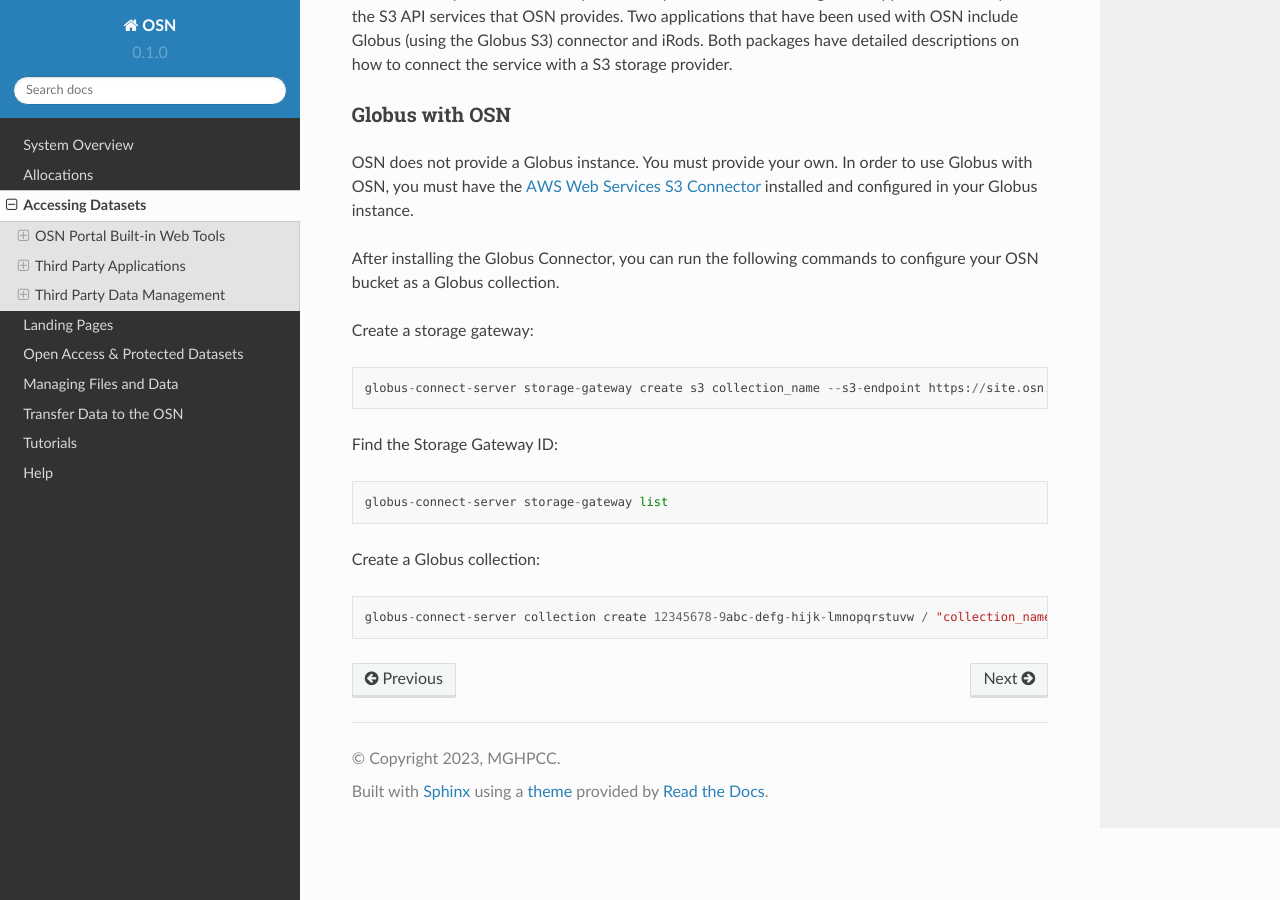
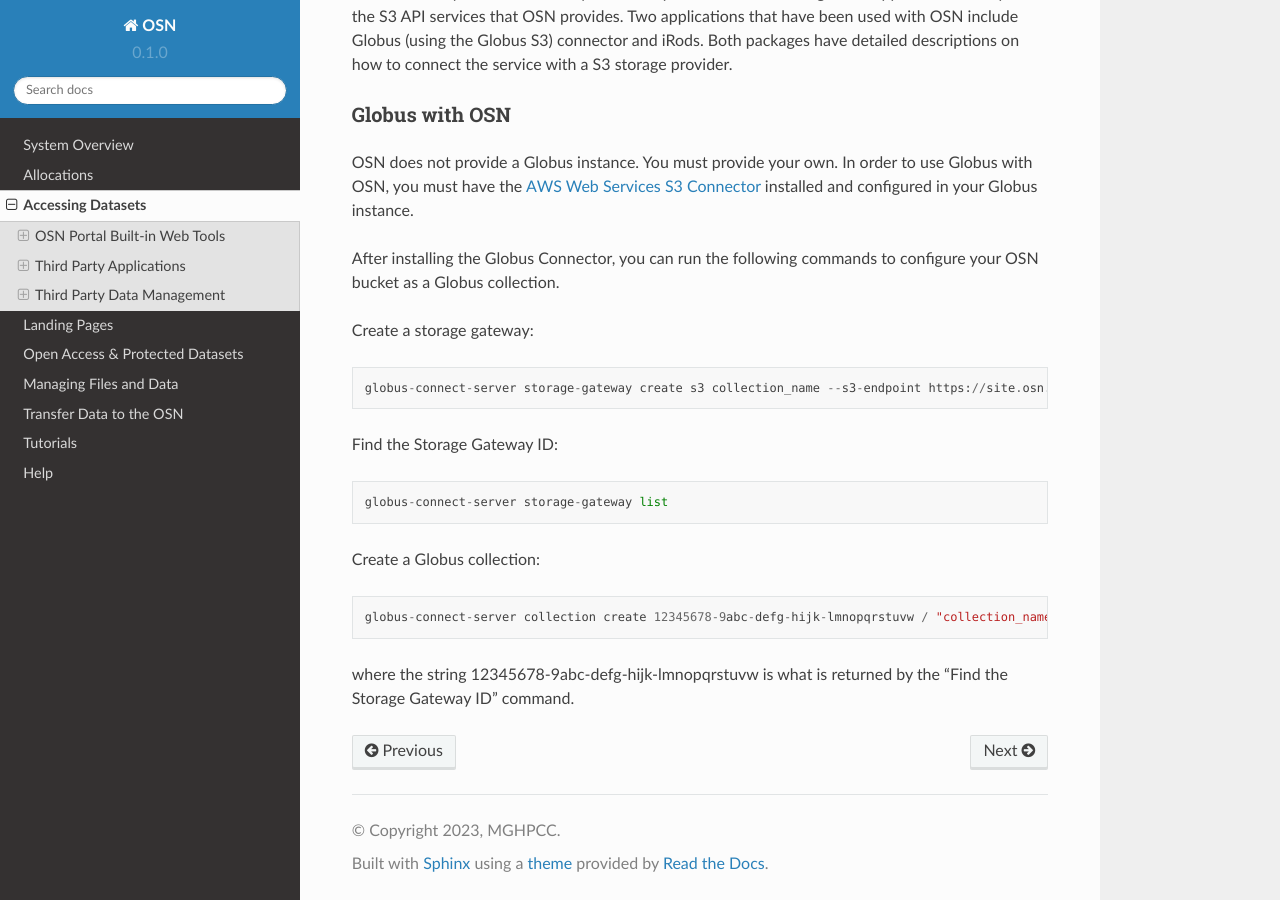
Before and after one commit to OpenStorageNetwork/rtd-osn, a Sphinx documentation site: the page built from docs/source/accessing-datasets.rst, in a window 1280 px wide and 900 px high, scrolled down 10319 px. Built offline with Sphinx 7.4.7 and the Read the Docs theme 2.0.0, drawn with Linux system fonts in a browser that asks for light colours.

Commit message:
adding a bit more info about Globus

```diff
--- a/docs/source/accessing-datasets.rst
+++ b/docs/source/accessing-datasets.rst
@@ -403,3 +403,5 @@
 Create a Globus collection:
 ::
 	globus-connect-server collection create 12345678-9abc-defg-hijk-lmnopqrstuvw / "collection_name" --organization "Name of your Organization" --contact-email youremail@your.domain
+
+where the string 12345678-9abc-defg-hijk-lmnopqrstuvw is what is returned by the "Find the Storage Gateway ID" command.
```
